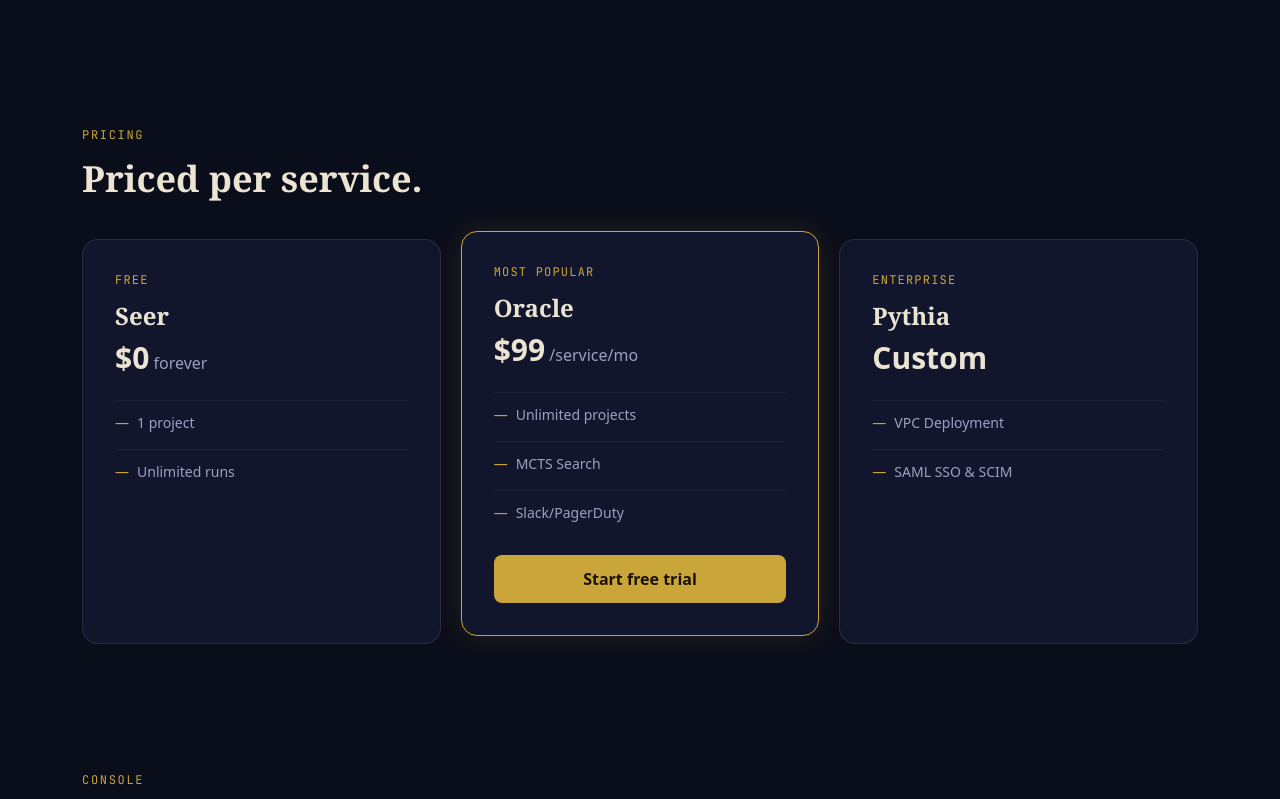
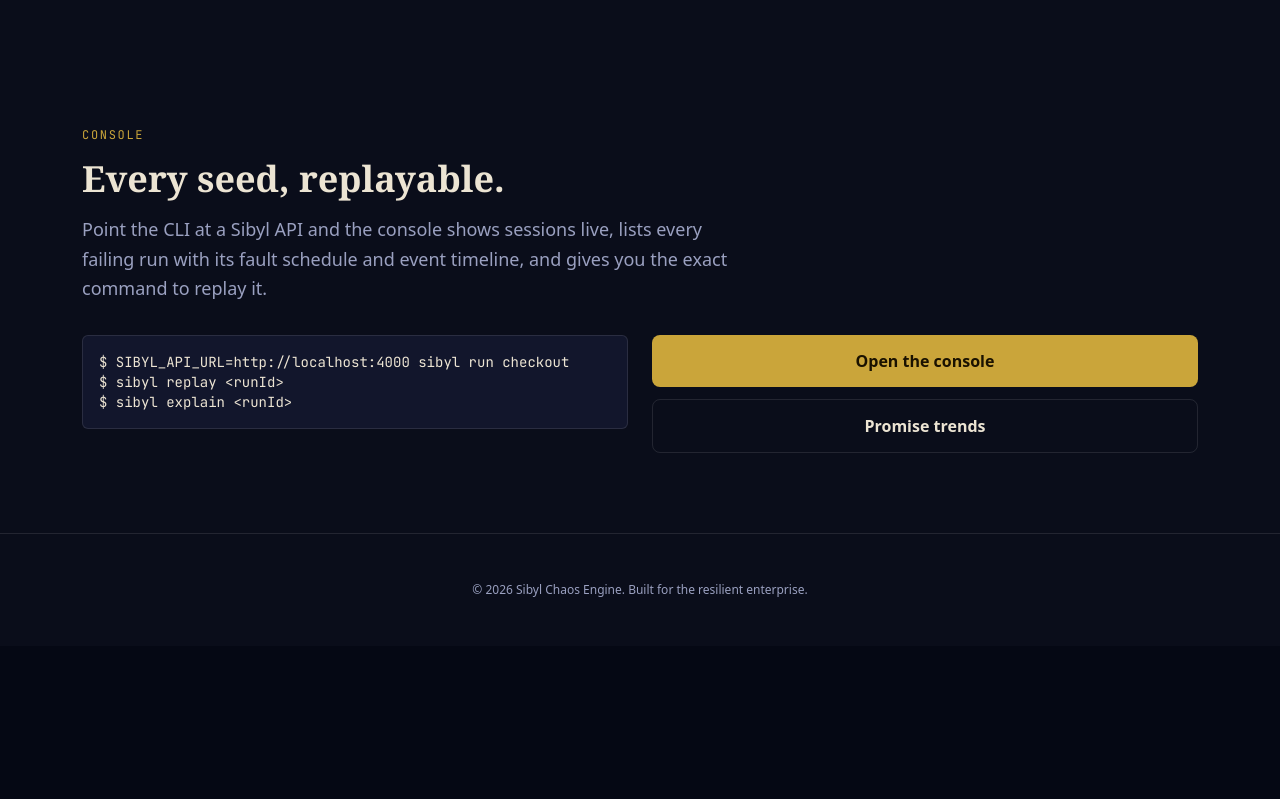
Before and after one commit to devprashant19/Sibyl_Hackathon, a Next.js app in the folder packages/dashboard/: page / in a window 1280 px wide. Shown: the part 1061-1860 px from the top of the page. After the commit the page ends 1707 px from the top, so only its background shows below. Built offline with nearby package versions, Linux system fonts and the light colour scheme.

Commit message:
chore: remove boilerplate pricing section from landing page

```diff
--- a/packages/dashboard/src/app/page.tsx
+++ b/packages/dashboard/src/app/page.tsx
@@ -13,7 +13,7 @@
   { t: 'dim', v: 'gateway sent "pending" · no handler existed · idempotency key locked payment out\n' }
 ];
 
-const TABS = ['home', 'product', 'pricing', 'console'] as const;
+const TABS = ['home', 'product', 'console'] as const;
 
 export default function MarketingLandingPage() {
   const [activeTab, setActiveTab] = useState<string>('home');
@@ -137,45 +137,7 @@
           </div>
         </section>
 
-        {/* PRICING */}
-        <section id="page-pricing">
-          <div className="font-mono text-xs text-[#caa53a] uppercase tracking-[0.14em] mb-4">Pricing</div>
-          <h2 className="font-serif text-4xl font-semibold mb-4">Priced per service.</h2>
 
-          <div className="grid grid-cols-1 md:grid-cols-3 gap-5 mt-10">
-            <div className="bg-[#12162c] border border-white/10 p-8 rounded-2xl">
-              <div className="font-mono text-xs text-[#caa53a] uppercase tracking-widest mb-3">Free</div>
-              <h3 className="font-serif text-2xl font-semibold mb-2">Seer</h3>
-              <div className="text-3xl font-bold mb-6">$0<span className="text-base text-[#9aa0c0] font-normal"> forever</span></div>
-              <ul className="text-sm text-[#9aa0c0] space-y-4 mb-8">
-                <li className="border-t border-white/5 pt-3"><span className="text-[#caa53a] mr-2">—</span>1 project</li>
-                <li className="border-t border-white/5 pt-3"><span className="text-[#caa53a] mr-2">—</span>Unlimited runs</li>
-              </ul>
-            </div>
-
-            <div className="bg-[#12162c] border border-[#caa53a] p-8 rounded-2xl shadow-[0_0_30px_rgba(202,165,58,0.15)] relative transform md:-translate-y-2">
-              <div className="font-mono text-xs text-[#caa53a] uppercase tracking-widest mb-3">Most Popular</div>
-              <h3 className="font-serif text-2xl font-semibold mb-2">Oracle</h3>
-              <div className="text-3xl font-bold mb-6">$99<span className="text-base text-[#9aa0c0] font-normal"> /service/mo</span></div>
-              <ul className="text-sm text-[#9aa0c0] space-y-4 mb-8">
-                <li className="border-t border-white/5 pt-3"><span className="text-[#caa53a] mr-2">—</span>Unlimited projects</li>
-                <li className="border-t border-white/5 pt-3"><span className="text-[#caa53a] mr-2">—</span>MCTS Search</li>
-                <li className="border-t border-white/5 pt-3"><span className="text-[#caa53a] mr-2">—</span>Slack/PagerDuty</li>
-              </ul>
-              <Link href="/runs" className="inline-block text-center w-full bg-[#caa53a] text-[#1a1200] font-bold py-3 rounded-lg hover:bg-[#dcb949]">Start free trial</Link>
-            </div>
-
-            <div className="bg-[#12162c] border border-white/10 p-8 rounded-2xl">
-              <div className="font-mono text-xs text-[#caa53a] uppercase tracking-widest mb-3">Enterprise</div>
-              <h3 className="font-serif text-2xl font-semibold mb-2">Pythia</h3>
-              <div className="text-3xl font-bold mb-6">Custom</div>
-              <ul className="text-sm text-[#9aa0c0] space-y-4 mb-8">
-                <li className="border-t border-white/5 pt-3"><span className="text-[#caa53a] mr-2">—</span>VPC Deployment</li>
-                <li className="border-t border-white/5 pt-3"><span className="text-[#caa53a] mr-2">—</span>SAML SSO & SCIM</li>
-              </ul>
-            </div>
-          </div>
-        </section>
 
         {/* CONSOLE */}
         <section id="page-console">
```
Also changed, not shown: 1 other file (tests, documents, lock files or other folders).
